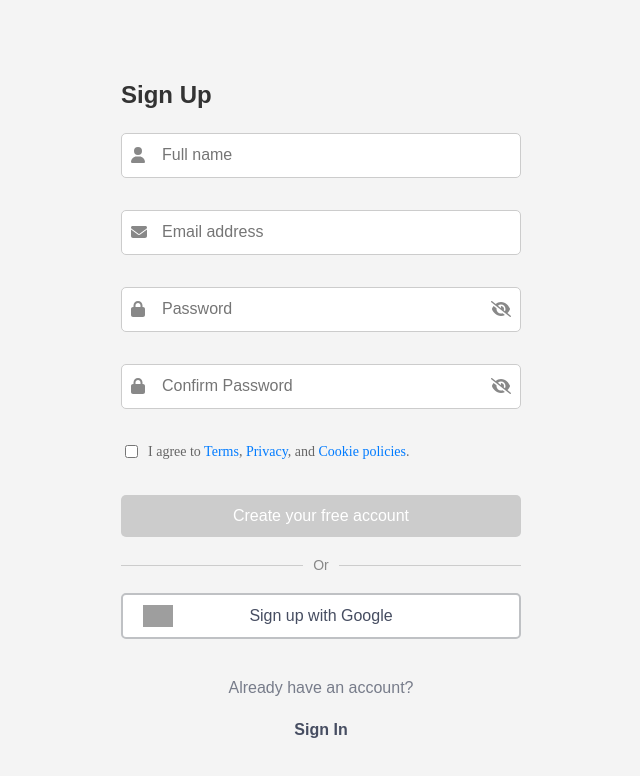
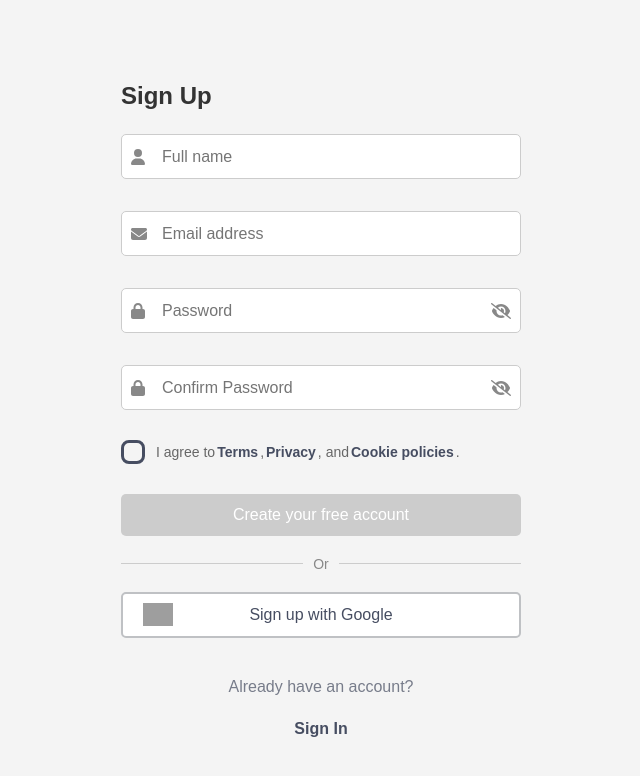
Before and after one commit to DenysStrilchuk/roomspacer-react-ts, a React (Create React App) app: page /auth/register in a window 1280 px wide. Shown: the top 776 px of the page, without its empty margins (319-959 px from the left). Built offline with nearby package versions, Linux system fonts and the light colour scheme; grey boxes are pictures that could not be loaded.

Commit message:
change style

```diff
--- a/src/components/AuthContainer/LoginContainer/Login.module.css
+++ b/src/components/AuthContainer/LoginContainer/Login.module.css
@@ -66,7 +66,7 @@
 .errorMessage {
     color: red;
     font-size: 0.875rem;
-    margin-top: -0.5rem;
+    margin-top: 0.5rem;
     margin-bottom: 0.5rem;
     width: 100%;
     text-align: left;
--- a/src/components/AuthContainer/LoginContainer/Login.tsx
+++ b/src/components/AuthContainer/LoginContainer/Login.tsx
@@ -14,6 +14,8 @@ const Login: React.FC = () => {
     const [email, setEmail] = useState('');
     const [password, setPassword] = useState('');
     const [showPassword, setShowPassword] = useState(false);
+    const [googleLoginError, setGoogleLoginError] = useState<string | null>(null);
+
 
     const handleSubmit = (e: React.FormEvent) => {
         e.preventDefault();
@@ -24,13 +26,13 @@ const Login: React.FC = () => {
         try {
             const { user } = await dispatch(authActions.loginWithGoogle()).unwrap();
             if (!user) {
-                alert('User not found. Please register first.');
+                setGoogleLoginError('User not found. Please register first.');
             }
         } catch (error) {
             if (error instanceof Error) {
-                alert(error.message || 'Sign in with Google failed.');
+                setGoogleLoginError(error.message || 'Sign in with Google failed.');
             } else {
-                alert('Sign in with Google failed.');
+                setGoogleLoginError('Sign in with Google failed.');
             }
         }
     };
@@ -104,6 +106,7 @@ const Login: React.FC = () => {
                              alt={'googleIcon'} className={css.googleIcon}/>
                         Sign in with Google
                     </button>
+                    {googleLoginError && <p className={css.errorMessage}>{googleLoginError}</p>}
                 </div>
 
                 <div className={css.signUpContainer}>
--- a/src/components/AuthContainer/RegisterContainer/Register.module.css
+++ b/src/components/AuthContainer/RegisterContainer/Register.module.css
@@ -148,25 +148,73 @@
 
 .checkboxContainer {
     display: flex;
-    align-items: center;
+    align-items: center; /* Вирівнювання по центру вертикально */
     justify-content: flex-start;
     width: 100%;
     margin-top: 0.1rem; /* Відступ від попереднього інпута */
     margin-bottom: 0.1rem; /* Відступ до кнопки */
+    position: relative;
 }
 
 .checkboxInput {
-    margin-right: 10px;
+    position: absolute;
+    opacity: 0;
+    cursor: pointer;
 }
 
 .checkboxLabel {
     font-size: 0.875rem;
     color: #666;
+    padding-left: 35px; /* Відступ для розміщення кастомного чекбоксу */
+    cursor: pointer;
+    user-select: none;
+    display: flex;
+    align-items: center; /* Вирівнювання тексту по центру вертикально */
+    font-family: 'Arial', sans-serif;
+}
+
+/* Стилізація кастомного чекбоксу */
+.checkboxLabel::before {
+    content: "";
+    position: absolute;
+    left: 0;
+    top: 50%;
+    transform: translateY(-50%); /* Центрування чекбоксу по вертикалі */
+    width: 18px; /* Розмір чекбоксу */
+    height: 18px;
+    border: 3px solid rgb(70, 77, 97); /* Колір ободка */
+    border-radius: 8px; /* Заокруглені кути */
+    background-color: transparent;
+    transition: background-color 0.3s ease-in-out;
+}
+
+/* Вигляд при вибраному чекбоксі */
+.checkboxInput:checked + .checkboxLabel::before {
+    background-color: rgb(70, 77, 97); /* Колір фону при виборі */
+}
+
+/* Додавання галочки */
+.checkboxInput:checked + .checkboxLabel::after {
+    content: "";
+    position: absolute;
+    left: 12px;
+    top: 40%; /* Вирівнювання по центру */
+    transform: translate(-50%, -50%) rotate(45deg);
+    width: 6px;
+    height: 12px;
+    border: solid white;
+    border-width: 0 3px 3px 0;
+}
+
+.checkboxLabel .link {
+    margin: 0 2px; /* Додає невеликий відступ між посиланнями */
 }
 
 .link {
-    color: #007bff;
+    color: rgb(70, 77, 97);
     text-decoration: none;
+    font-weight: bold;
+    font-family: 'Arial', sans-serif;
 }
 
 .link:hover {
--- a/src/components/AuthContainer/RegisterContainer/Register.tsx
+++ b/src/components/AuthContainer/RegisterContainer/Register.tsx
@@ -1,11 +1,11 @@
-import React, { useEffect, useState } from 'react';
-import { useSelector } from 'react-redux';
-import { authActions, RootState } from '../../../store';
-import { useAppDispatch } from '../../../hooks';
+import React, {useEffect, useState} from 'react';
+import {useSelector} from 'react-redux';
+import {authActions, RootState} from '../../../store';
+import {useAppDispatch} from '../../../hooks';
 import css from './Register.module.css';
-import { faEnvelope, faUser, faLock, faEye, faEyeSlash } from '@fortawesome/free-solid-svg-icons';
-import { FontAwesomeIcon } from '@fortawesome/react-fontawesome';
-import { Link } from 'react-router-dom';
+import {faEnvelope, faUser, faLock, faEye, faEyeSlash} from '@fortawesome/free-solid-svg-icons';
+import {FontAwesomeIcon} from '@fortawesome/react-fontawesome';
+import {Link, useNavigate} from 'react-router-dom';
 
 interface IFormErrors {
     name?: string;
@@ -17,7 +17,7 @@ interface IFormErrors {
 
 const Register: React.FC = () => {
     const dispatch = useAppDispatch();
-    const { isRegistered, loading, error } = useSelector((state: RootState) => state.auth);
+    const {isRegistered, loading, error} = useSelector((state: RootState) => state.auth);
     const [email, setEmail] = useState('');
     const [password, setPassword] = useState('');
     const [confirmPassword, setConfirmPassword] = useState('');
@@ -27,6 +27,9 @@ const Register: React.FC = () => {
     const [formErrors, setFormErrors] = useState<IFormErrors>({});
     const [showConfirmationMessage, setShowConfirmationMessage] = useState(false);
     const [agreeToTerms, setAgreeToTerms] = useState(false);
+    const navigate = useNavigate();
+    const [registrationType, setRegistrationType] = useState<'normal' | 'google'>('normal');
+
 
     const validateForm = () => {
         const newErrors: IFormErrors = {};
@@ -54,7 +57,7 @@ const Register: React.FC = () => {
         }
         setFormErrors({});
         try {
-            await dispatch(authActions.register({ email, password, name })).unwrap();
+            await dispatch(authActions.register({email, password, name})).unwrap();
             setShowConfirmationMessage(true);
         } catch (err) {
             console.error('Error during registration:', err);
@@ -63,22 +66,24 @@ const Register: React.FC = () => {
 
     const handleGoogleSignUp = async () => {
         try {
-            const { user, token } = await dispatch(authActions.registerWithGoogle()).unwrap();
+            const {user, token} = await dispatch(authActions.registerWithGoogle()).unwrap();
             if (user) {
-                // Зберігаємо токен у стані додатку
                 dispatch(authActions.setToken(token));
-
-                console.log('User registered and logged in with Google:', user);
+                setRegistrationType('google');
+                setShowConfirmationMessage(true);
             } else {
-                setFormErrors({ global: 'Google registration failed' });
+                setFormErrors({global: 'Google registration failed'});
             }
         } catch (error) {
             console.error('Error during Google sign-up:', error);
-            setFormErrors({ global: 'Google sign-up failed' });
+            setFormErrors({global: 'Google sign-up failed'});
         }
     };
 
-
+    const handleCloseModal = () => {
+        setShowConfirmationMessage(false);
+        navigate('/auth/login'); // Перенаправлення на сторінку логіну
+    };
 
     useEffect(() => {
         if (isRegistered) {
@@ -88,7 +93,7 @@ const Register: React.FC = () => {
 
     useEffect(() => {
         if (error) {
-            const newErrors: IFormErrors = { global: error.message || 'Registration failed' };
+            const newErrors: IFormErrors = {global: error.message || 'Registration failed'};
 
             if (error.errors) {
                 if (error.errors.email) {
@@ -108,7 +113,7 @@ const Register: React.FC = () => {
             <form onSubmit={handleSubmit} className={css.registerForm}>
                 <h2>Sign Up</h2>
                 <div className={css.inputContainer}>
-                    <FontAwesomeIcon icon={faUser} className={css.icon} />
+                    <FontAwesomeIcon icon={faUser} className={css.icon}/>
                     <input
                         type="text"
                         placeholder="Full name"
@@ -119,7 +124,7 @@ const Register: React.FC = () => {
                     />
                 </div>
                 <div className={css.inputContainer}>
-                    <FontAwesomeIcon icon={faEnvelope} className={css.icon} />
+                    <FontAwesomeIcon icon={faEnvelope} className={css.icon}/>
                     <input
                         type="email"
                         placeholder="Email address"
@@ -130,7 +135,7 @@ const Register: React.FC = () => {
                     />
                 </div>
                 <div className={css.inputContainer}>
-                    <FontAwesomeIcon icon={faLock} className={css.icon} />
+                    <FontAwesomeIcon icon={faLock} className={css.icon}/>
                     <input
                         type={showPassword ? 'text' : 'password'}
                         placeholder="Password"
@@ -146,7 +151,7 @@ const Register: React.FC = () => {
                     />
                 </div>
                 <div className={css.inputContainer}>
-                    <FontAwesomeIcon icon={faLock} className={css.icon} />
+                    <FontAwesomeIcon icon={faLock} className={css.icon}/>
                     <input
                         type={showConfirmPassword ? 'text' : 'password'}
                         placeholder="Confirm Password"
@@ -170,7 +175,9 @@ const Register: React.FC = () => {
                         className={css.checkboxInput}
                     />
                     <label htmlFor="agreeToTerms" className={css.checkboxLabel}>
-                        I agree to <a href="/terms" className={css.link}>Terms</a>, <a href="/privacy" className={css.link}>Privacy</a>, and <a href="/cookies" className={css.link}>Cookie policies</a>.
+                        I agree to <a href="/terms" className={css.link}>Terms</a>,
+                        <a href="/privacy" className={css.link}>Privacy</a>,
+                        and <a href="/cookies" className={css.link}>Cookie policies</a>.
                     </label>
                 </div>
                 {formErrors.name && <p className={css.errorText}>{formErrors.name}</p>}
@@ -190,7 +197,10 @@ const Register: React.FC = () => {
                 </div>
 
                 <div className={css.googleButtonContainer}>
-                    <button type="button" className={css.googleButton} onClick={handleGoogleSignUp}>
+                    <button type="button"
+                            className={css.googleButton}
+                            onClick={handleGoogleSignUp}
+                            disabled={!agreeToTerms}>
                         <img src={"https://img.icons8.com/?size=100&id=17949&format=png&color=000000"}
                              alt={'googleIcon'} className={css.googleIcon}/>
                         Sign up with Google
@@ -207,8 +217,14 @@ const Register: React.FC = () => {
                 <div className={css.modalOverlay}>
                     <div className={`${css.confirmationMessage} ${css.fadeIn}`}>
                         <h2>Registration Successful!</h2>
-                        <p>A confirmation email has been sent. Please check your inbox to verify your email address.</p>
-                        <button className={css.modalButton} onClick={() => setShowConfirmationMessage(false)}>
+                        {registrationType === 'normal' ? (
+                            <p>A confirmation email has been sent. Please check your inbox to verify your
+                                email address.</p>
+                        ) : (
+                            <p>You have successfully registered with Google. To enter the application,
+                                click on the button 'Sign in with Google'</p>
+                        )}
+                        <button className={css.modalButton} onClick={handleCloseModal}>
                             Ok
                         </button>
                     </div>
@@ -218,4 +234,4 @@ const Register: React.FC = () => {
     );
 };
 
-export { Register };
+export {Register};
```
